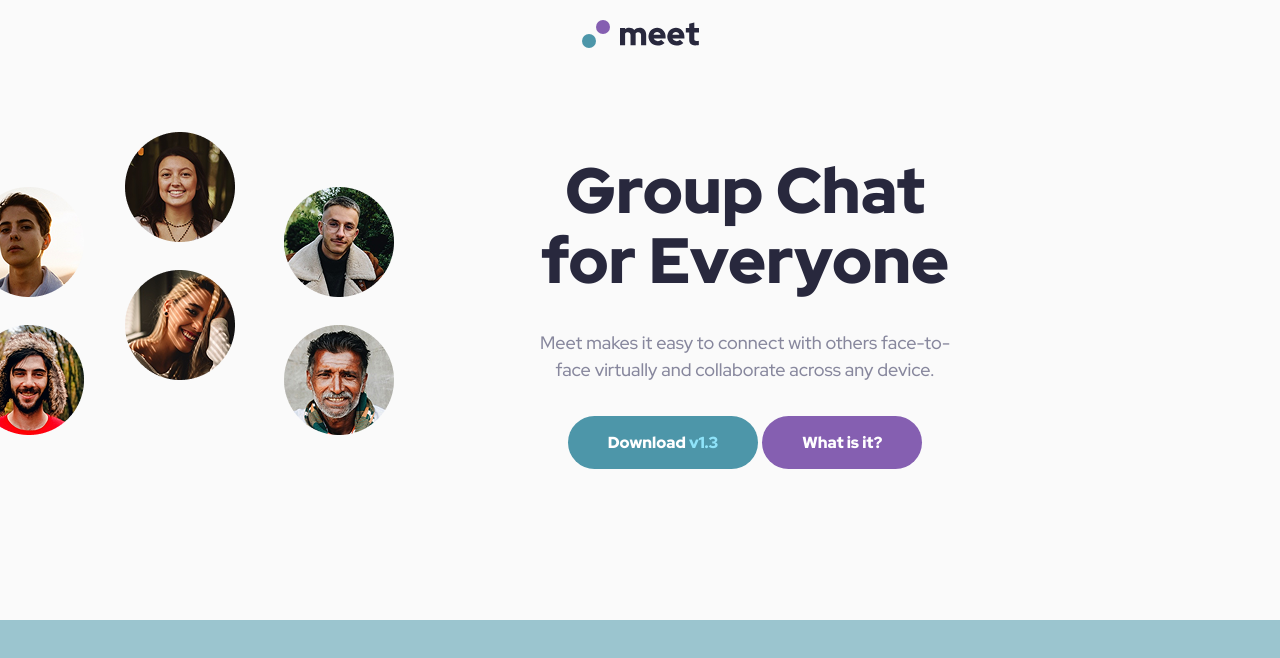
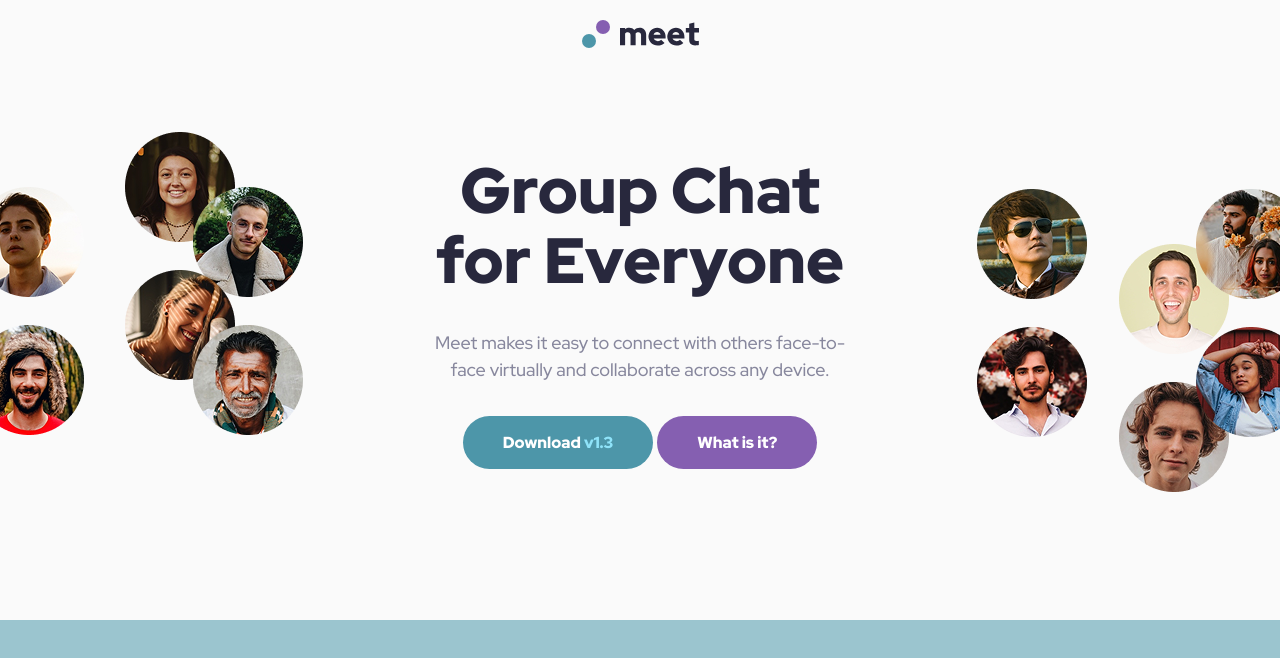
Before and after one commit to Sophie-the-dev/meet-landing-page, a plain HTML site: page index.html in a window 1280 px wide. Drawn offline with Linux system fonts and the light colour scheme.

Commit message:
header without grid

```diff
--- a/index.html
+++ b/index.html
@@ -31,6 +31,14 @@
                     <a href="#" id="about">What is it?</a>
                 </div>
             </div>
+            <div class="right_image_cont"><!--container for the images on the right-->
+                <img src="images/right1.png" id="r1" alt="">
+                <img src="images/right3.png" id="r2" alt="">
+                <img src="images/right5.png" id="r3" alt="">
+                <img src="images/right2.png" id="r4" alt="">
+                <img src="images/right4.png" id="r5" alt="">
+                <img src="images/right6.png" id="r6" alt="">
+            </div>
         </div>
     </main>
 </body>
--- a/main.css
+++ b/main.css
@@ -104,6 +104,7 @@ p{
     width: 193px;
     height: 56px;
     background-color: #4D96A9;
+    transition: 0.5s;
 }
 .buttons{
     padding-top: 48px;
@@ -120,7 +121,45 @@ p{
     width: 193px;
     height: 56px;
     background-color: #855FB1;
+    transition: 0.5s;
+}
+#about:hover, #download:hover{
+    opacity: 0.8;
+
 }
 span{
     color:#8FE3F9
 }
+.right_image_cont{
+    width: 394px;
+    height: 303px;
+    position: relative;
+    margin-left: 127px;
+    margin-top: 57px;
+}
+#r2{
+    position: absolute;
+    top:55px;
+    padding-left: 32px;
+
+}
+#r3{
+    position:absolute;
+    right:0;
+    top:0;
+}
+#r6{
+    position: absolute;
+    bottom: 55px;
+    right: 0;
+}
+#r4{
+    position: absolute;
+    left: 0;
+    bottom: 55px;
+}
+#r5{
+    position: absolute;
+    bottom:0;
+    padding-left: 32px;
+}
```
